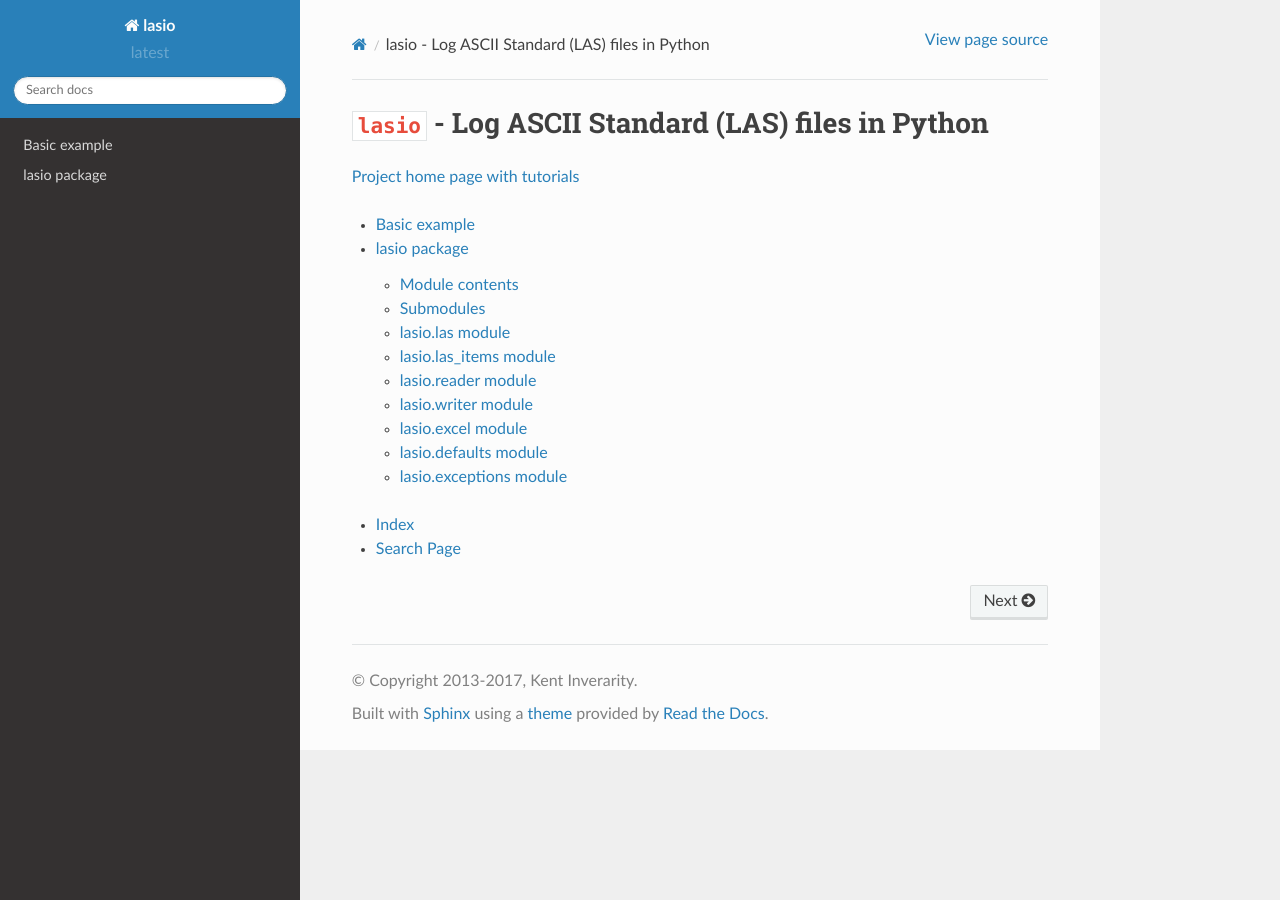
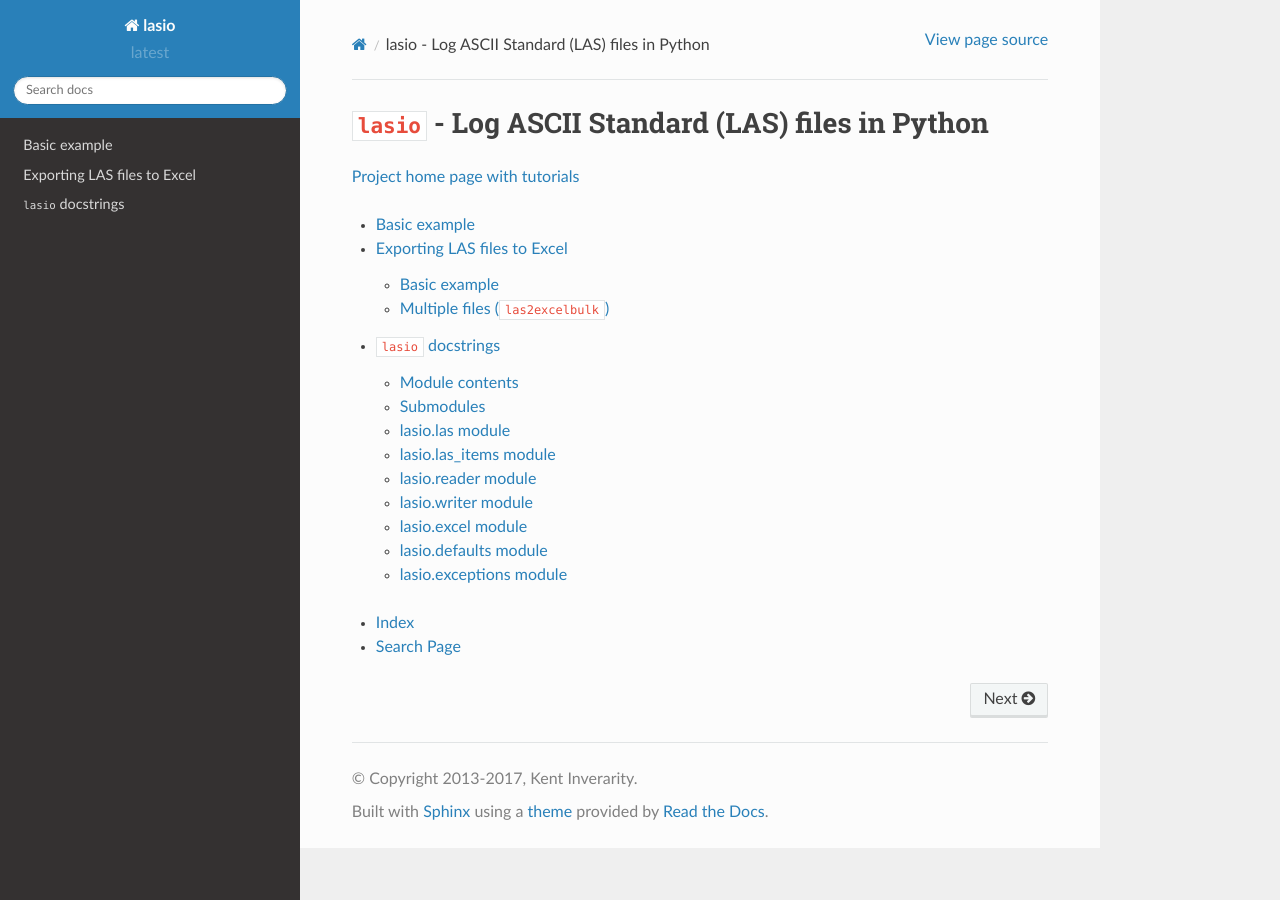
Before and after one commit to kinverarity1/lasio, a Sphinx documentation site: the page built from docs/source/index.rst, in a window 1280 px wide. Built offline with Sphinx 7.4.7 and the Read the Docs theme 2.0.0, drawn with Linux system fonts in a browser that asks for light colours; formulas are drawn with MathJax 3; some of the changed lines change nothing that is shown.

Commit message:
add documentation page for converting LAS to Excel

```diff
--- /dev/null
+++ b/docs/source/excel.rst
@@ -0,0 +1,147 @@
+Exporting LAS files to Excel
+============================
+
+You can easily convert LAS files into Excel, retaining the header information.
+
+There are two scripts:
+
+1. ``las2excel`` - very simple conversion of one file
+2. ``las2excelbulk`` - with options for pattern matching and recursing into subfolders.
+
+Basic example
+-------------
+
+For a simple `example LAS file <https://raw.githubusercontent.com/kinverarity1/lasio/master/tests/examples/sample.las>`__:
+
+.. code-block:: doscon
+
+    (py36) C:\Program Files (x86)\Misc\kentcode\lasio>las2excel --help
+    usage: Convert LAS file to XLSX [-h] LAS_filename XLSX_filename
+
+    positional arguments:
+      LAS_filename
+      XLSX_filename
+
+    optional arguments:
+      -h, --help     show this help message and exit
+
+    (py36) C:\Program Files (x86)\Misc\kentcode\lasio>las2excel tests\examples\sample.las c:\users\kinverarity\Desktop\sample.xlsx
+
+The spreadsheet written to disk has two sheets named "Header" and "Curves". The "Header" sheet
+has five columns named "Section", "Mnemonic", "Unit", "Value", and "Description", containing
+the information from all the sections in the header.
+
+.. image:: figures/excel_header.png
+
+The "Curves" sheet contains the data as a table, with the curve mnemonics as a header row.
+
+.. image:: figures/excel_curves.png
+
+Multiple files (``las2excelbulk``)
+----------------------------------
+
+The better script to use is ``las2excelbulk``:
+
+.. code-block:: doscon
+
+    (py36) C:\Users\kinverarity\Documents\scratch2017\November>las2excelbulk --help
+    usage: Convert LAS files to XLSX [-h] [-g GLOB] [-r] path
+
+    positional arguments:
+      path
+
+    optional arguments:
+      -h, --help            show this help message and exit
+      -g GLOB, --glob GLOB  Match LAS files with this pattern (default: *.las)
+      -r, --recursive       Recurse through subfolders. (default: False)
+
+Here is the command to create Excel versions of all the LAS files contained within the folder
+``test_folder``, and any sub-folders. Any errors encountered in reading a LAS file are reported
+but then skipped over.
+
+.. code-block:: doscon
+
+    (py36) C:\Users\kinverarity\Documents\scratch2017\November>las2excelbulk --recursive test_folder
+    Converting test_folder\-2793 & -2746\5086\PN41497.LAS -> test_folder\-2793 & -2746\5086\pn41497.xlsx
+    Converting test_folder\-2793 & -2746\5149\PN41497.LAS -> test_folder\-2793 & -2746\5149\pn41497.xlsx
+    Converting test_folder\-2794\6356\66302794.las -> test_folder\-2794\6356\66302794.xlsx
+    Converting test_folder\-2794\6808\66302794.las -> test_folder\-2794\6808\66302794.xlsx
+    Converting test_folder\-2794\7608\2794HYD.LAS -> test_folder\-2794\7608\2794hyd.xlsx
+    Converting test_folder\-2794\7608\66302794.LAS -> test_folder\-2794\7608\66302794.xlsx
+    Failed to convert file. Error message:
+    Traceback (most recent call last):
+      File "c:\program files (x86)\misc\kentcode\lasio\lasio\excel.py", line 133, in main_bulk
+        l = las.LASFile(lasfn)
+      File "c:\program files (x86)\misc\kentcode\lasio\lasio\las.py", line 77, in __init__
+        self.read(file_ref, **read_kwargs)
+      File "c:\program files (x86)\misc\kentcode\lasio\lasio\las.py", line 204, in read
+        data = np.reshape(arr, (-1, n_arr_cols))
+      File "C:\Program Files (x86)\Miniconda3\envs\py36\lib\site-packages\numpy\core\fromnumeric.py", line 232, in reshape
+        return _wrapfunc(a, 'reshape', newshape, order=order)
+      File "C:\Program Files (x86)\Miniconda3\envs\py36\lib\site-packages\numpy\core\fromnumeric.py", line 57, in _wrapfunc
+        return getattr(obj, method)(*args, **kwds)
+    ValueError: cannot reshape array of size 25708 into shape (11)
+
+    Converting test_folder\-2794\7627\clr105.las -> test_folder\-2794\7627\clr105.xlsx
+    Converting test_folder\-2839 &c\4830\PN36385.LAS -> test_folder\-2839 &c\4830\pn36385.xlsx
+    Converting test_folder\-2874\6375\66302874.las -> test_folder\-2874\6375\66302874.xlsx
+    Converting test_folder\-2874\7607\2874HYD.LAS -> test_folder\-2874\7607\2874hyd.xlsx
+    Converting test_folder\-2874\7607\66302874.LAS -> test_folder\-2874\7607\66302874.xlsx
+    Failed to convert file. Error message:
+    Traceback (most recent call last):
+      File "c:\program files (x86)\misc\kentcode\lasio\lasio\excel.py", line 133, in main_bulk
+        l = las.LASFile(lasfn)
+      File "c:\program files (x86)\misc\kentcode\lasio\lasio\las.py", line 77, in __init__
+        self.read(file_ref, **read_kwargs)
+      File "c:\program files (x86)\misc\kentcode\lasio\lasio\las.py", line 204, in read
+        data = np.reshape(arr, (-1, n_arr_cols))
+      File "C:\Program Files (x86)\Miniconda3\envs\py36\lib\site-packages\numpy\core\fromnumeric.py", line 232, in reshape
+        return _wrapfunc(a, 'reshape', newshape, order=order)
+      File "C:\Program Files (x86)\Miniconda3\envs\py36\lib\site-packages\numpy\core\fromnumeric.py", line 57, in _wrapfunc
+        return getattr(obj, method)(*args, **kwds)
+    ValueError: cannot reshape array of size 31666 into shape (16)
+
+    Converting test_folder\-2874\7626\clr121.las -> test_folder\-2874\7626\clr121.xlsx
+    Converting test_folder\-2875\5220\1cm\PN44456.LAS -> test_folder\-2875\5220\1cm\pn44456.xlsx
+    Converting test_folder\-2875\5220\5cm\PN44456.LAS -> test_folder\-2875\5220\5cm\pn44456.xlsx
+    Converting test_folder\-2875\5220\980402\PN44456.LAS -> test_folder\-2875\5220\980402\pn44456.xlsx
+    Converting test_folder\-2875\5220\980403_0\PN44456.LAS -> test_folder\-2875\5220\980403_0\pn44456.xlsx
+    Converting test_folder\-2875\5220\980403_1\PN44456.LAS -> test_folder\-2875\5220\980403_1\pn44456.xlsx
+    Converting test_folder\-2875\5220\cal1cm\PN44456.LAS -> test_folder\-2875\5220\cal1cm\pn44456.xlsx
+    Converting test_folder\-2875\5220\cal5cm\PN44456.LAS -> test_folder\-2875\5220\cal5cm\pn44456.xlsx
+    Converting test_folder\-2875\5220\tm2\PN44456.LAS -> test_folder\-2875\5220\tm2\pn44456.xlsx
+    Converting test_folder\-2875\6813\2875HYD.LAS -> test_folder\-2875\6813\2875hyd.xlsx
+    Header section Parameter regexp=~P was not found.
+    Converting test_folder\-2875\6813\66302875.LAS -> test_folder\-2875\6813\66302875.xlsx
+    Converting test_folder\-2876\5219\PN44457.LAS -> test_folder\-2876\5219\pn44457.xlsx
+    Converting test_folder\-2876\5219\PN44457H.LAS -> test_folder\-2876\5219\pn44457h.xlsx
+    Converting test_folder\-2876\5219\PN44457I.LAS -> test_folder\-2876\5219\pn44457i.xlsx
+    Converting test_folder\-2876\7609\2876H.LAS -> test_folder\-2876\7609\2876h.xlsx
+    Converting test_folder\-2876\7609\66302876.LAS -> test_folder\-2876\7609\66302876.xlsx
+    Failed to convert file. Error message:
+    Traceback (most recent call last):
+      File "c:\program files (x86)\misc\kentcode\lasio\lasio\excel.py", line 133, in main_bulk
+        l = las.LASFile(lasfn)
+      File "c:\program files (x86)\misc\kentcode\lasio\lasio\las.py", line 77, in __init__
+        self.read(file_ref, **read_kwargs)
+      File "c:\program files (x86)\misc\kentcode\lasio\lasio\las.py", line 204, in read
+        data = np.reshape(arr, (-1, n_arr_cols))
+      File "C:\Program Files (x86)\Miniconda3\envs\py36\lib\site-packages\numpy\core\fromnumeric.py", line 232, in reshape
+        return _wrapfunc(a, 'reshape', newshape, order=order)
+      File "C:\Program Files (x86)\Miniconda3\envs\py36\lib\site-packages\numpy\core\fromnumeric.py", line 57, in _wrapfunc
+        return getattr(obj, method)(*args, **kwds)
+    ValueError: cannot reshape array of size 19791 into shape (11)
+
+    Converting test_folder\-2876\7629\clr120.las -> test_folder\-2876\7629\clr120.xlsx
+    Converting test_folder\-2877\7597\CLR118.LAS -> test_folder\-2877\7597\clr118.xlsx
+    Converting test_folder\-2877\7628\clr118.las -> test_folder\-2877\7628\clr118.xlsx
+    Converting test_folder\-3066\6372\66303066.las -> test_folder\-3066\6372\66303066.xlsx
+    Converting test_folder\-3066\6810\3066HYD.LAS -> test_folder\-3066\6810\3066hyd.xlsx
+    Converting test_folder\-3066\6810\66303066.LAS -> test_folder\-3066\6810\66303066.xlsx
+    Converting test_folder\-3067\6373\66303067.las -> test_folder\-3067\6373\66303067.xlsx
+    Converting test_folder\-3067\6811\3067HYD.LAS -> test_folder\-3067\6811\3067hyd.xlsx
+    Converting test_folder\-3067\6811\66303067.LAS -> test_folder\-3067\6811\66303067.xlsx
+    Header section Parameter regexp=~P was not found.
+    Converting test_folder\-3068\6374\66303068.las -> test_folder\-3068\6374\66303068.xlsx
+    Converting test_folder\-3068\6812\3068HYD.LAS -> test_folder\-3068\6812\3068hyd.xlsx
+    Converting test_folder\-3068\6812\66303068.LAS -> test_folder\-3068\6812\66303068.xlsx
--- a/docs/source/index.rst
+++ b/docs/source/index.rst
@@ -7,6 +7,7 @@
    :maxdepth: 2
 
    basic-example
+   excel
    lasio
 
 * :ref:`genindex`
--- a/docs/source/lasio.rst
+++ b/docs/source/lasio.rst
@@ -1,5 +1,5 @@
-lasio package
-=============
+``lasio`` docstrings
+====================
 
 Module contents
 ---------------
```
Also changed, not shown: docs/source/figures/excel_curves.png (added), docs/source/figures/excel_header.png (added).
